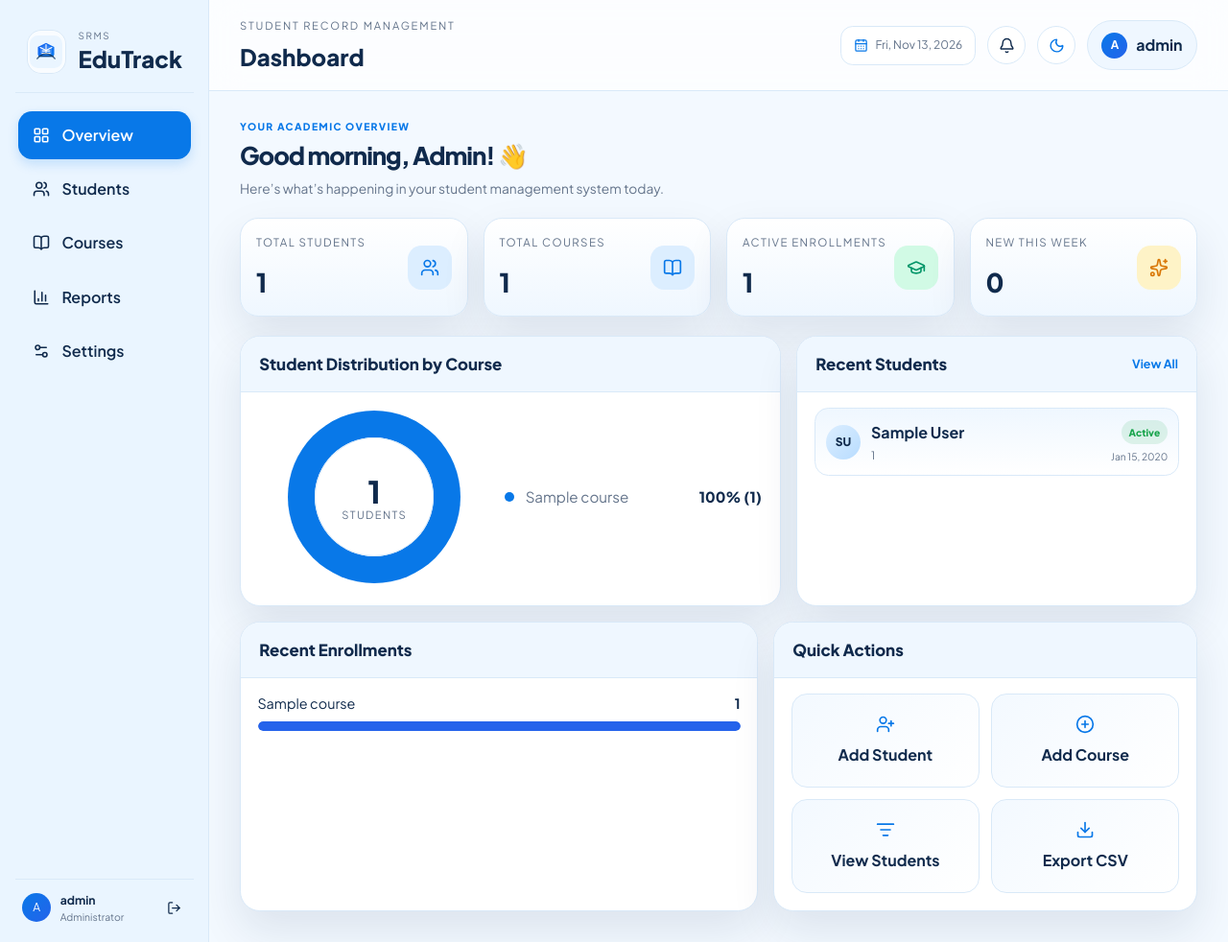
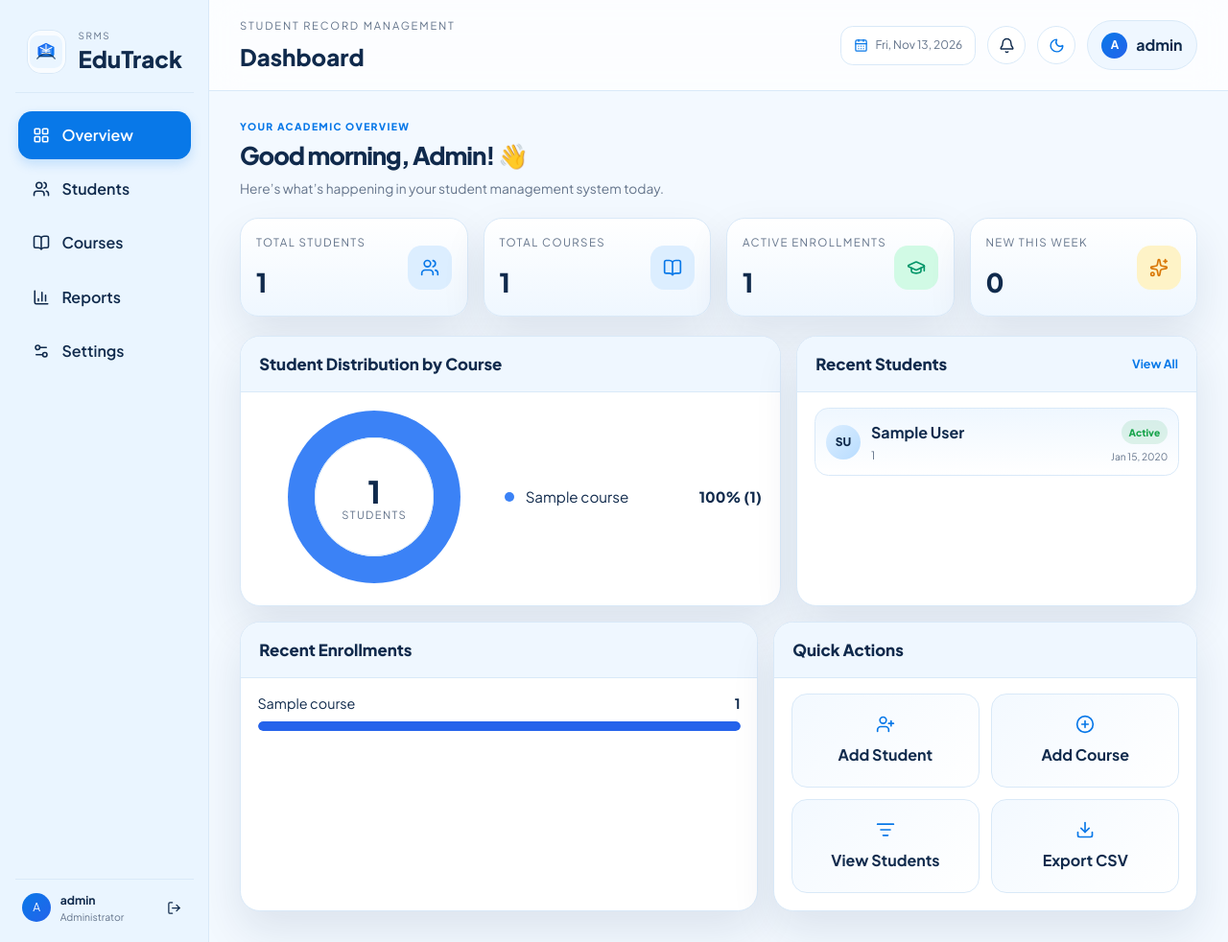
Before and after one commit to roderick451/edutrack, a Flask app: page /dashboard in a window 1280 px wide. Shown: the whole page at 96% size. Run offline with Flask 3, Linux system fonts and the light colour scheme; a user stored in the database is signed in; tables that the repository leaves empty hold one stand-in row (values such as "Sample post"); some libraries are stand-ins or nearby versions.

Commit message:
Improve dashboard course chart colors
Use distinct course colors for each donut slice and matching legend markers, with stronger label contrast.

Co-authored-by: Copilot <223556219+Copilot@users.noreply.github.com>

```diff
--- a/app/static/css/style.css
+++ b/app/static/css/style.css
@@ -22,10 +22,10 @@
   --warning: #f59e0b;
   --danger: #ef4444;
   --shadow: 0 20px 45px rgba(16, 42, 76, 0.1);
-  --chart-1: #0878e8;
-  --chart-2: #2563eb;
-  --chart-3: #60a5fa;
-  --chart-4: #93c5fd;
+  --chart-1: #3b82f6;
+  --chart-2: #10b981;
+  --chart-3: #f97316;
+  --chart-4: #facc15;
 }
 
 * { box-sizing: border-box; }
@@ -308,7 +308,7 @@ button, input, select, textarea { font: inherit; }
 .dot-2 { background: var(--chart-2); }
 .dot-3 { background: var(--chart-3); }
 .dot-4 { background: var(--chart-4); }
-.legend-name { color: var(--muted); }
+.legend-name { color: var(--text); }
 .legend-value { font-weight: 800; }
 
 .list-panel { min-width: 0; }
@@ -903,10 +903,10 @@ body[data-theme="dark"] {
   --hover: #183b5e;
   --focus-ring: rgba(8, 120, 232, 0.24);
   --blue-hover: #3b82f6;
-  --chart-1: #1f9ad6;
-  --chart-2: #1aa5bf;
-  --chart-3: #4c9aff;
-  --chart-4: #68d0d2;
+  --chart-1: #60a5fa;
+  --chart-2: #34d399;
+  --chart-3: #fb923c;
+  --chart-4: #fde047;
   --shadow: 0 18px 35px rgba(0, 0, 0, 0.2);
   color: var(--text);
   background: var(--bg);
```
